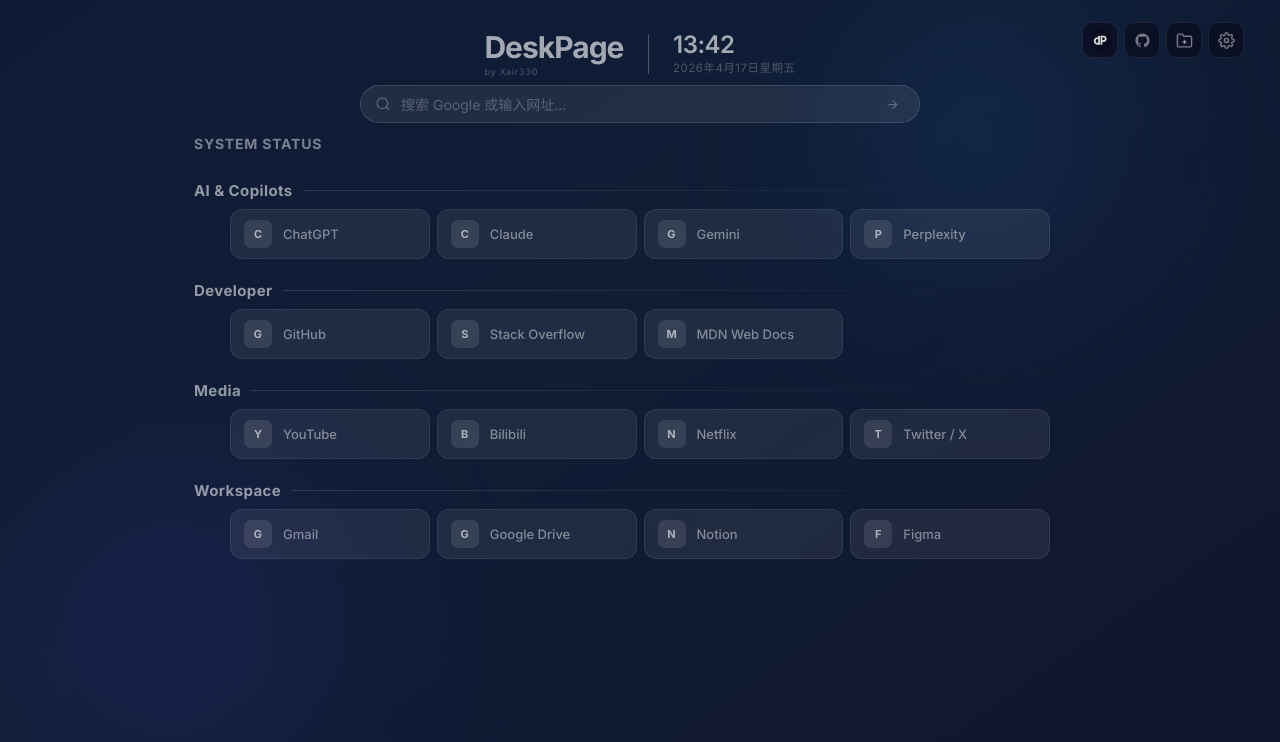
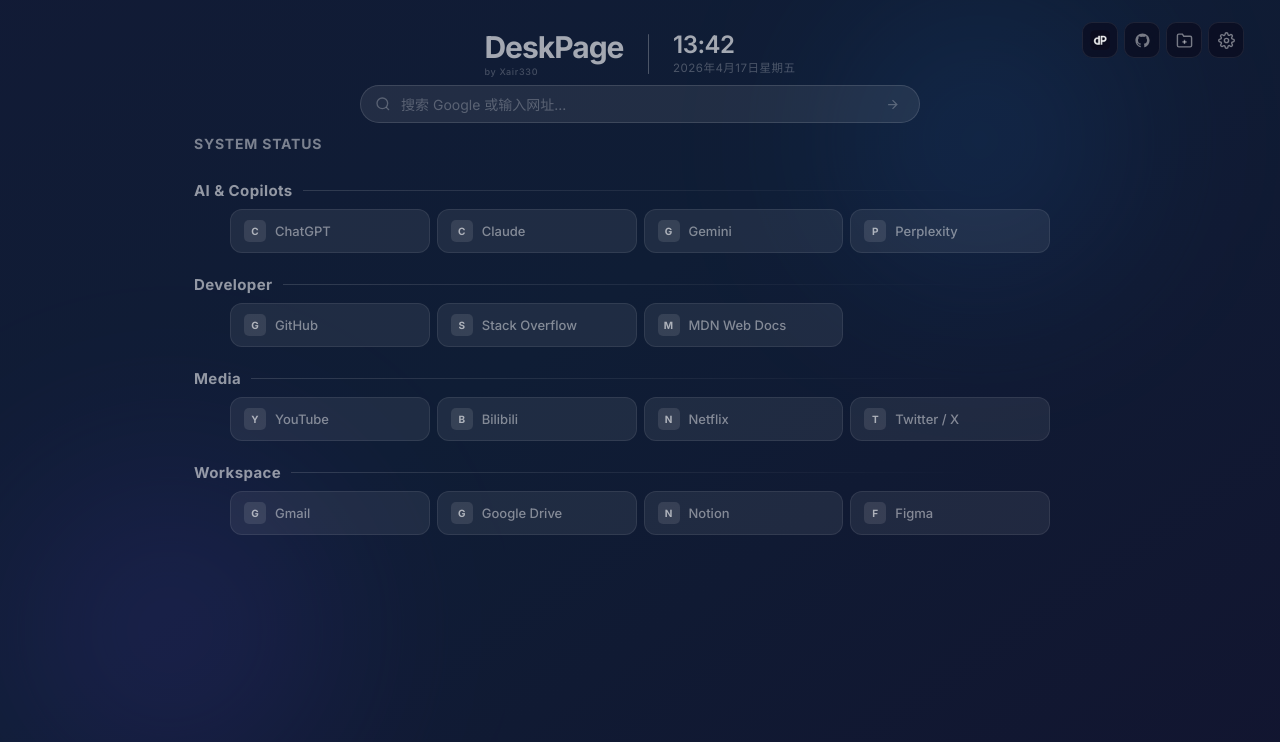
Before and after one commit to xair330/DeskPage, a browser extension: page index.html in a window 1280 px wide. Drawn offline with Linux system fonts and the light colour scheme.

Commit message:
style: reduce site favicon sizes for a more refined look

```diff
--- a/style.css
+++ b/style.css
@@ -451,7 +451,7 @@
 .site-item {
   display: flex;
   align-items: center;
-  gap: 11px;
+  gap: 9px;
   padding: 10px 13px;
   background: var(--bg-card);
   border: 1px solid var(--border);
@@ -494,8 +494,8 @@
 }
 
 .site-favicon-wrap {
-  width: 28px;
-  height: 28px;
+  width: 22px;
+  height: 22px;
   flex-shrink: 0;
   display: flex;
   align-items: center;
@@ -503,9 +503,9 @@
 }
 
 .site-favicon {
-  width: 24px;
-  height: 24px;
-  border-radius: 6px;
+  width: 18px;
+  height: 18px;
+  border-radius: 4px;
   object-fit: contain;
   transition: opacity 0.2s;
 }
@@ -515,14 +515,14 @@
 }
 
 .site-favicon-fallback {
-  width: 28px;
-  height: 28px;
-  border-radius: 7px;
+  width: 22px;
+  height: 22px;
+  border-radius: 5px;
   background: rgba(255, 255, 255, 0.10);
   display: none;
   align-items: center;
   justify-content: center;
-  font-size: 11px;
+  font-size: 10px;
   font-weight: 800;
   color: rgba(255, 255, 255, 0.6);
   text-transform: uppercase;
```
